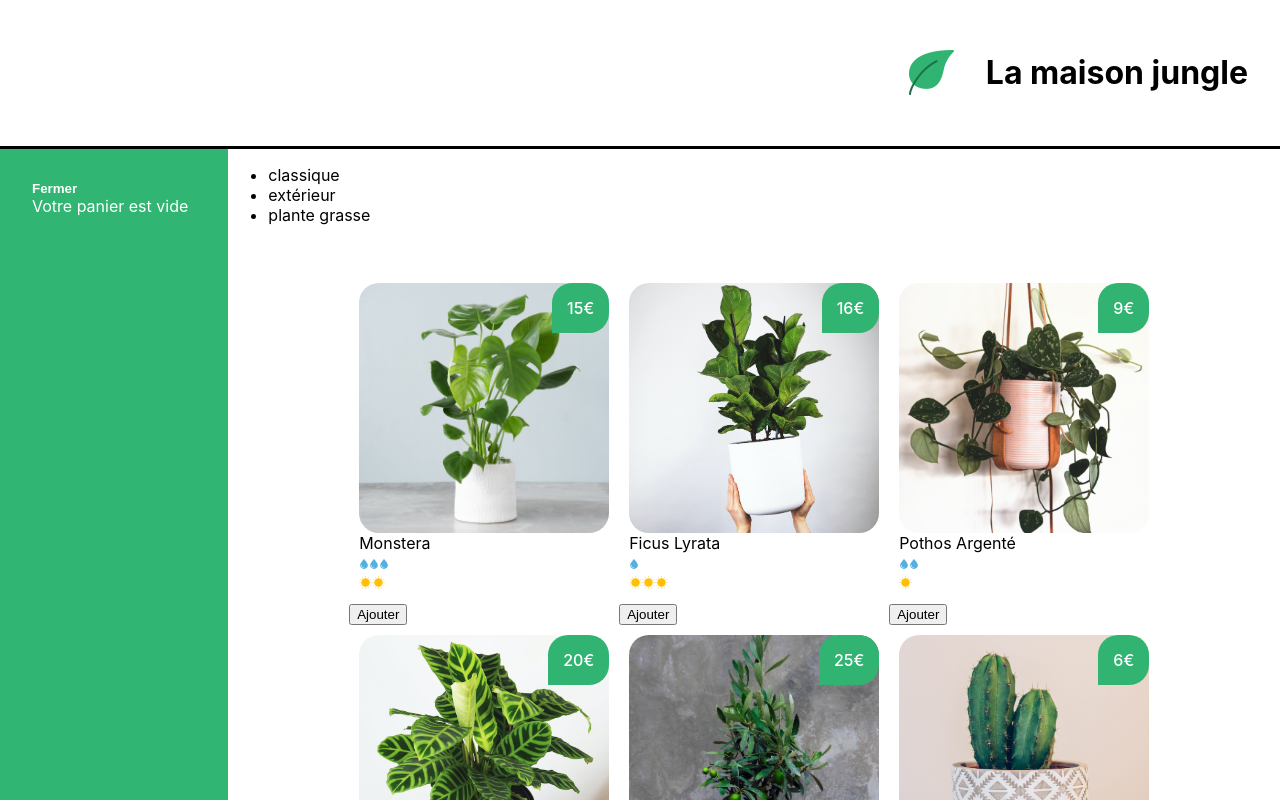
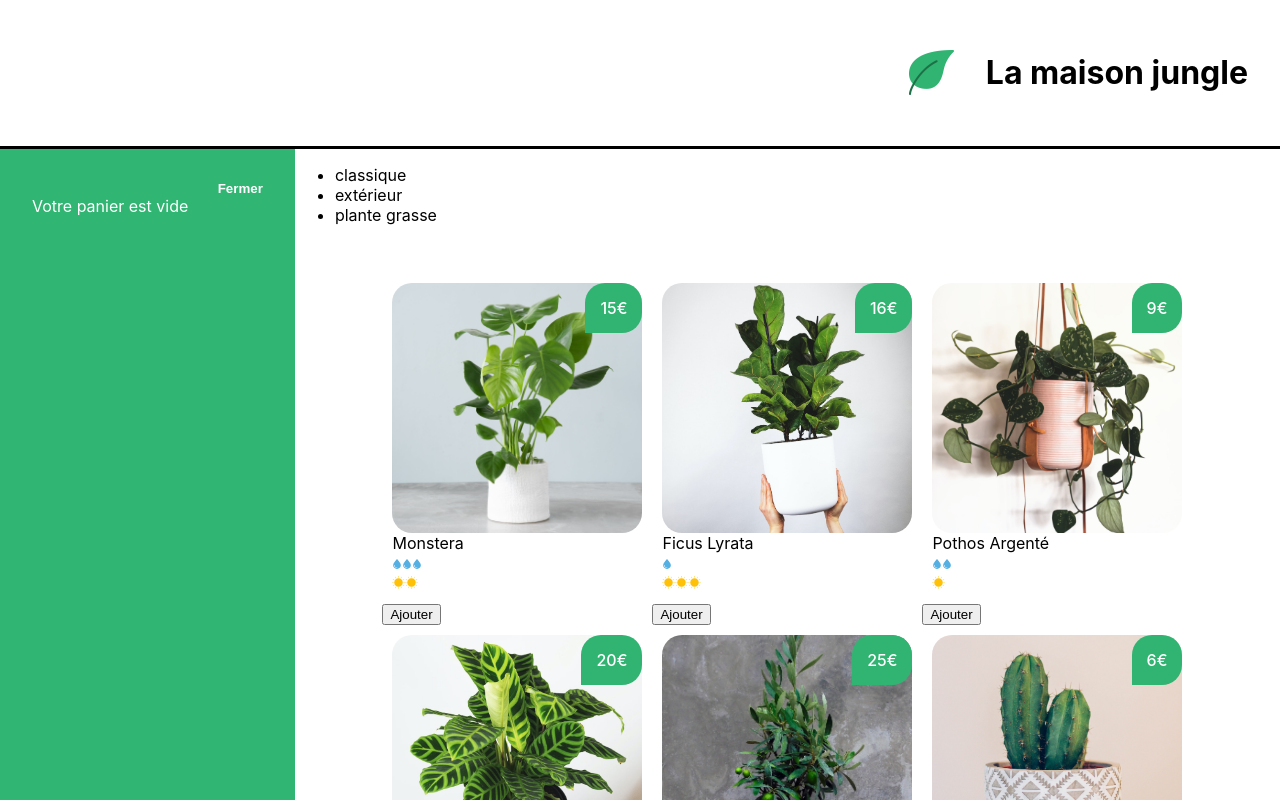
Before and after one commit to SOUFIANE-AIT-TALEB/react, a React (Create React App) app: page / in a window 1280 px wide. Shown: the top 800 px of the page. Built offline with nearby package versions, Linux system fonts and the light colour scheme.

Commit message:
Update Cart.css
update Cart.css

```diff
--- a/src/styles/Cart.css
+++ b/src/styles/Cart.css
@@ -5,7 +5,7 @@
 	display: flex;
 	flex-direction: column;
 	justify-content: flex-start;
-	width: 200px;
+	width: 300px;
 }
 
 .lmj-cart-add-button {
@@ -22,11 +22,12 @@
 	align-self: self-start;
 	padding: 0;
 	color: white;
+	align-self: flex-end;
 }
 
 .lmj-cart-closed {
 	padding: 32px;
-	width: 200px;
+	width: 300px;
 }
 
 .lmj-cart-closed > button {
```
